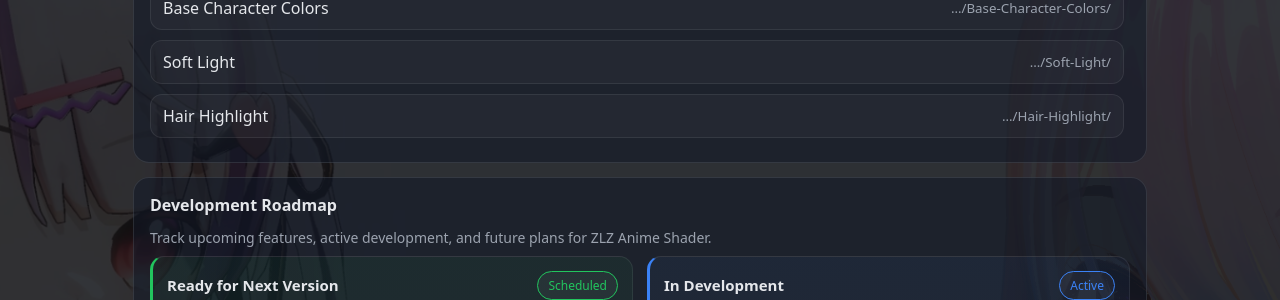
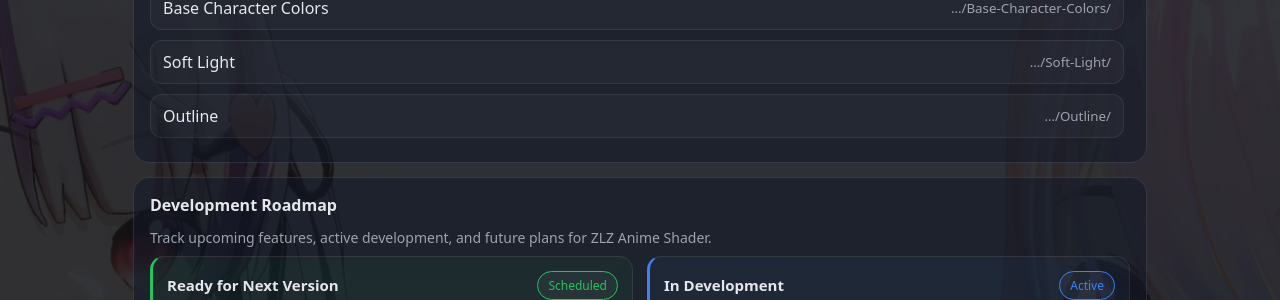
Before and after one commit to zlz-studio/zlz-studio.github.io, a Jekyll site: the page index.html, which Jekyll copies as it is, in a window 1280 px wide and 900 px high, scrolled down 1390 px. Shown: the part 155-455 px from the top of the window. Built offline with Jekyll 4.4.1, drawn with Linux system fonts in a browser that asks for light colours.

Commit message:
Add Outline feature link to index.html

```diff
--- a/index.html
+++ b/index.html
@@ -640,6 +640,7 @@
           <a class="item" href="/features/Base-Character-Lighting/"><span>Base Character Lighting</span><small>…/Base-Character-Lighting/</small></a>
           <a class="item" href="/features/Base-Character-Colors/"><span>Base Character Colors</span><small>…/Base-Character-Colors/</small></a>
           <a class="item" href="/features/Soft-Light/"><span>Soft Light</span><small>…/Soft-Light/</small></a>
+          <a class="item" href="/features/Outline/"><span>Outline</span><small>…/Outline/</small></a>
           <a class="item" href="/features/Hair-Highlight/"><span>Hair Highlight</span><small>…/Hair-Highlight/</small></a>
           <a class="item" href="/features/ToonRampSmooth/"><span>ToonRampSmooth</span><small>…/ToonRampSmooth/</small></a>
           <a class="item" href="/features/surface-stylization/"><span>Surface & Stylization</span><small>…/surface-stylization/</small></a>
```
